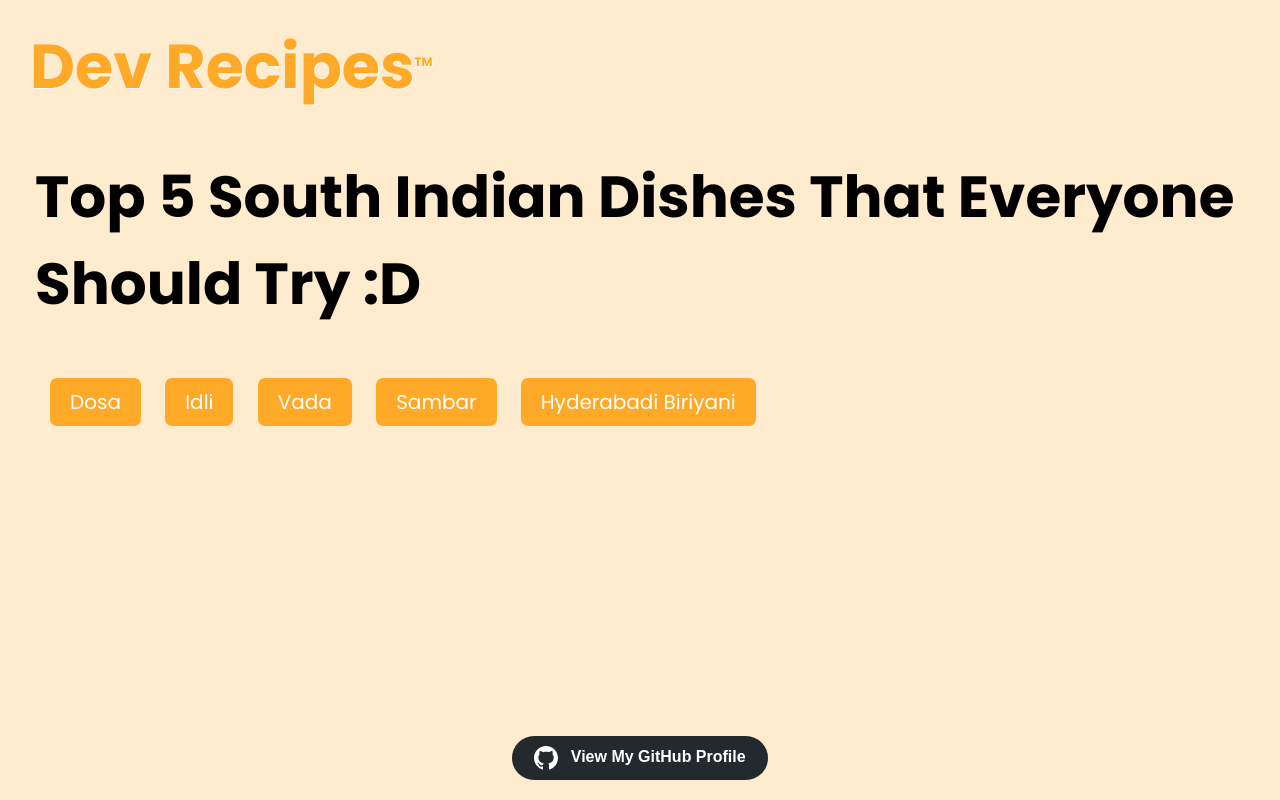
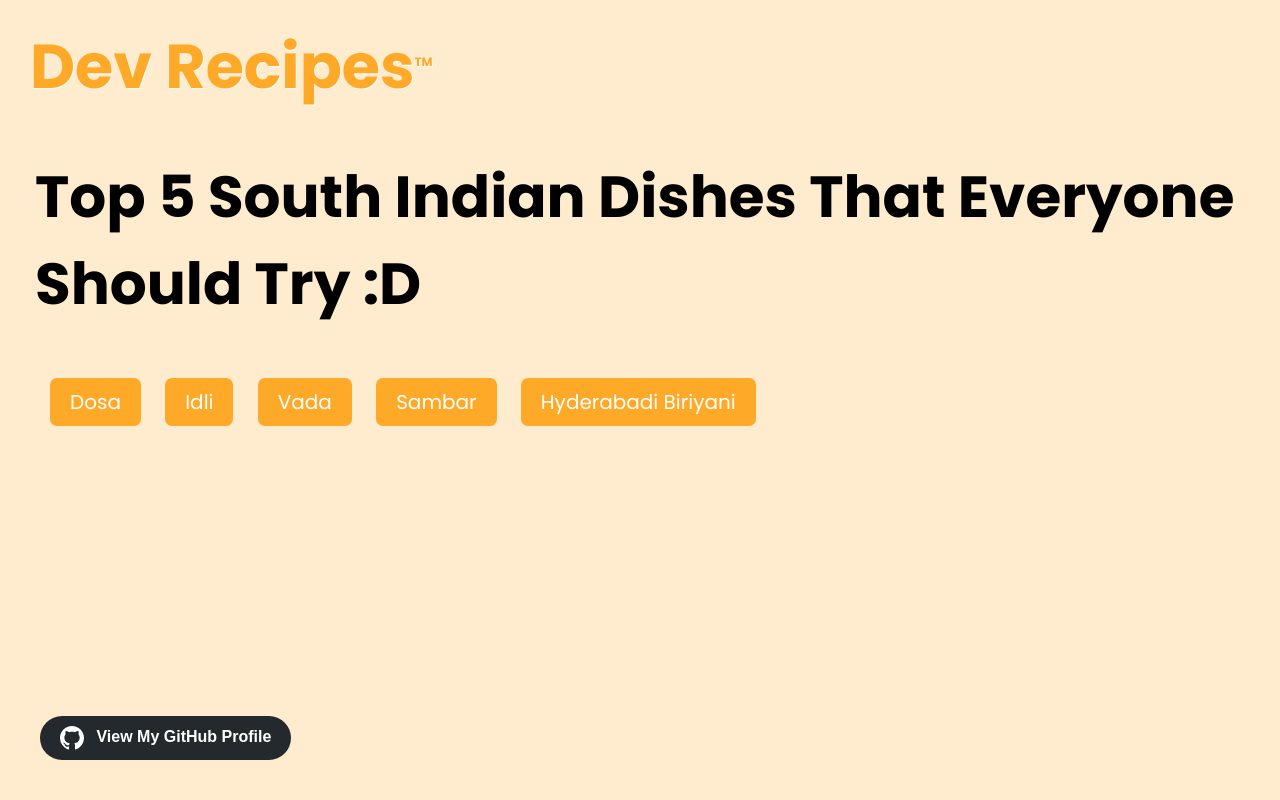
Before and after one commit to Gokulanathan-SK/Dev-Recipes, a plain HTML site: page index.html in a window 1280 px wide. Drawn offline with Linux system fonts and the light colour scheme.

Commit message:
Fixed the my github Profile button alignment

```diff
--- a/styles.css
+++ b/styles.css
@@ -60,8 +60,8 @@ li:hover, a:hover{
   transition: background-color 0.25s;
   position: absolute;
   bottom: 20px;
-  left: 40%;
-  right: 40%;
+  left: 40px;
+  margin: 20px auto;
 }
 .github-button svg{
   fill: white;
```
